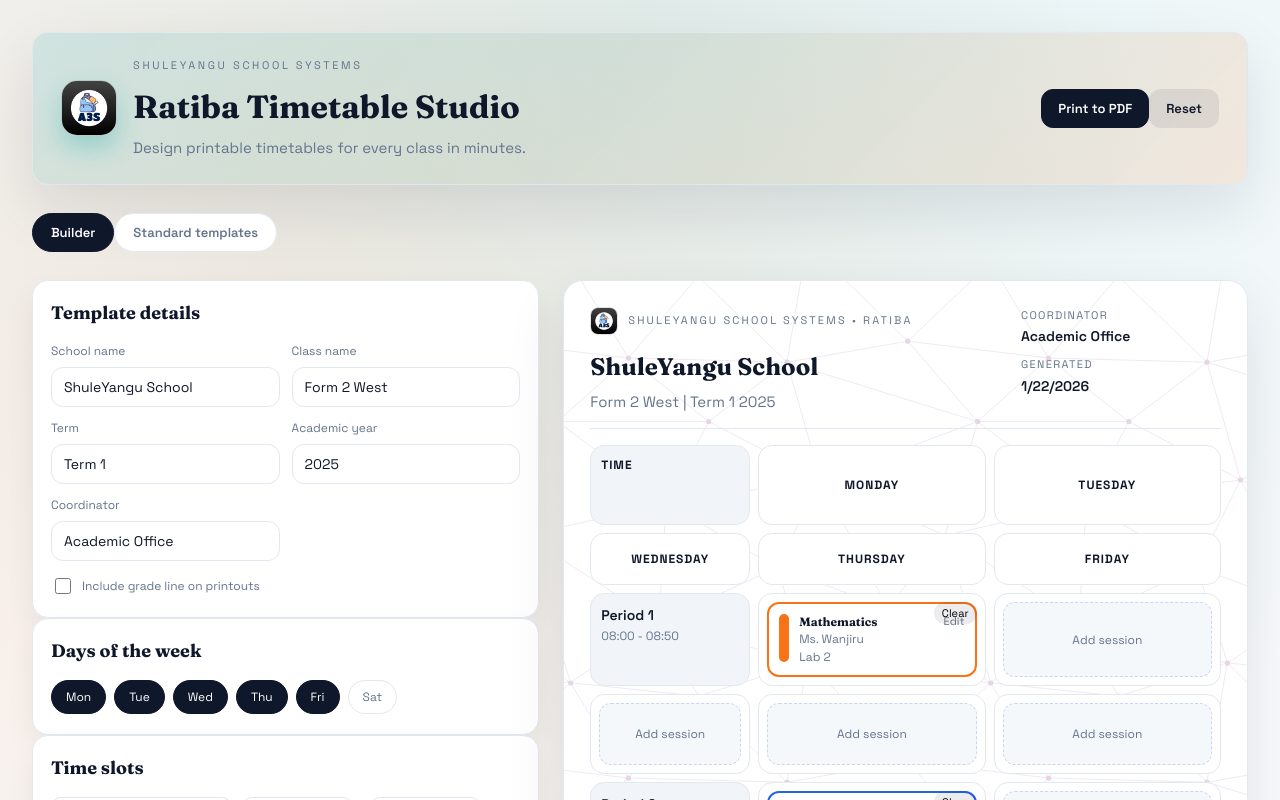
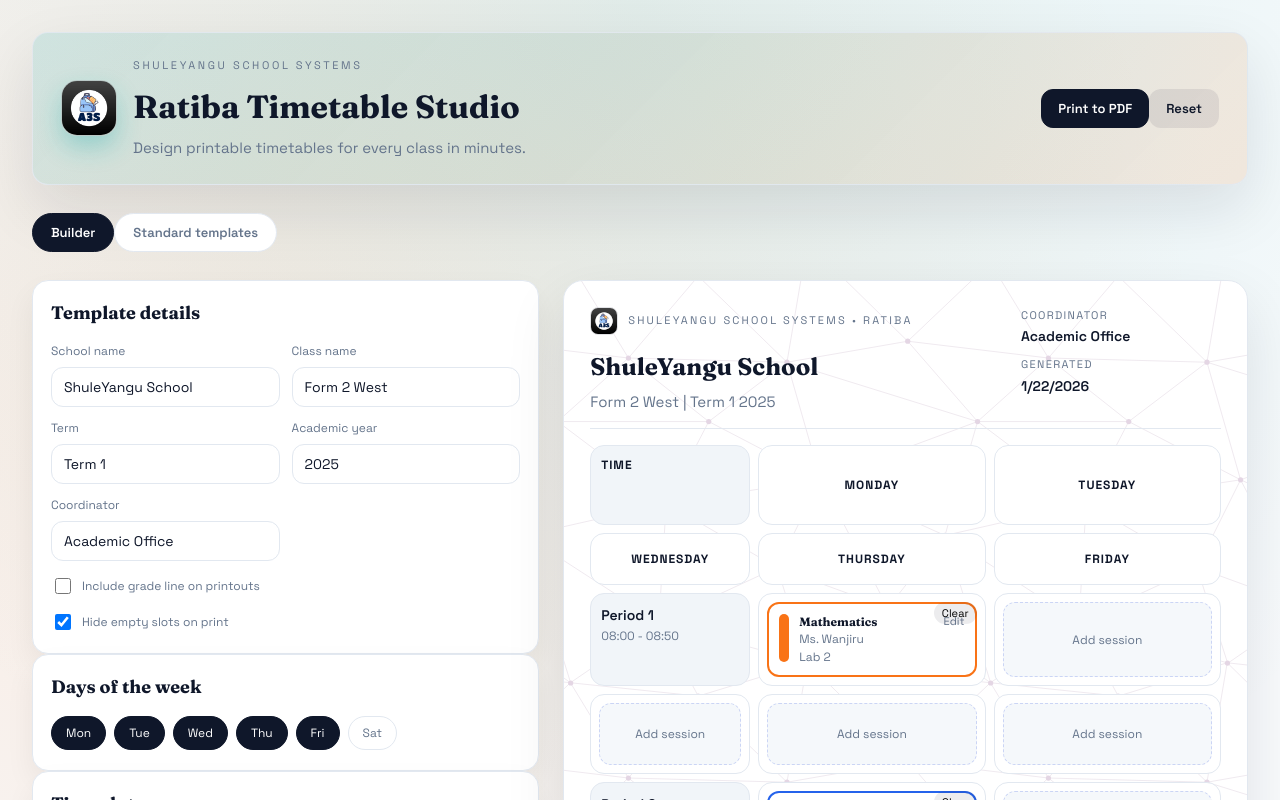
Before and after one commit to simlexx-k/shuleyangu-ratiba, a Vue app: page / in a window 1280 px wide. Shown: the top 800 px of the page. Built offline with nearby package versions, Linux system fonts and the light colour scheme.

Commit message:
feat: hide empty slots on print

```diff
--- a/src/App.vue
+++ b/src/App.vue
@@ -11,6 +11,7 @@ const defaultTemplate = {
     academicYear: '2025',
     coordinator: 'Academic Office',
     showGradeField: false,
+    blankEmptySlotsOnPrint: true,
   },
   days: [
     { id: 'mon', label: 'Monday', short: 'Mon', active: true },
@@ -756,6 +757,10 @@ const shouldShowSlotRange = (slot) => {
             <input v-model="template.meta.showGradeField" type="checkbox" />
             <span>Include grade line on printouts</span>
           </label>
+          <label class="toggle-row">
+            <input v-model="template.meta.blankEmptySlotsOnPrint" type="checkbox" />
+            <span>Hide empty slots on print</span>
+          </label>
         </section>
 
         <section class="panel">
@@ -927,6 +932,7 @@ const shouldShowSlotRange = (slot) => {
                 <button
                   v-else
                   class="session-empty"
+                  :class="{ 'print-blank': template.meta.blankEmptySlotsOnPrint }"
                   type="button"
                   @click="selectCell(day.id, slot.id)"
                 >
--- a/src/assets/main.css
+++ b/src/assets/main.css
@@ -685,6 +685,10 @@
   .grid-cell {
     break-inside: avoid;
   }
+
+  .print-blank {
+    display: none !important;
+  }
 }
 
 @keyframes rise {
```
